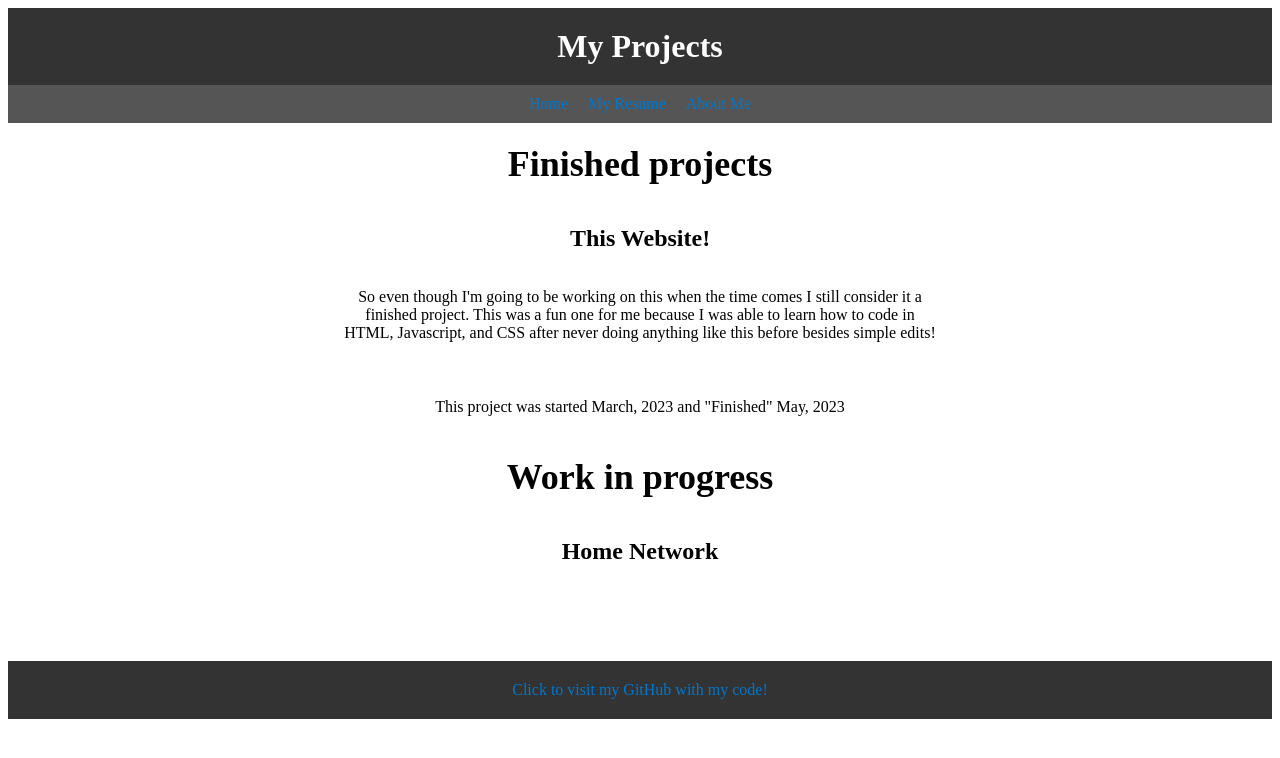
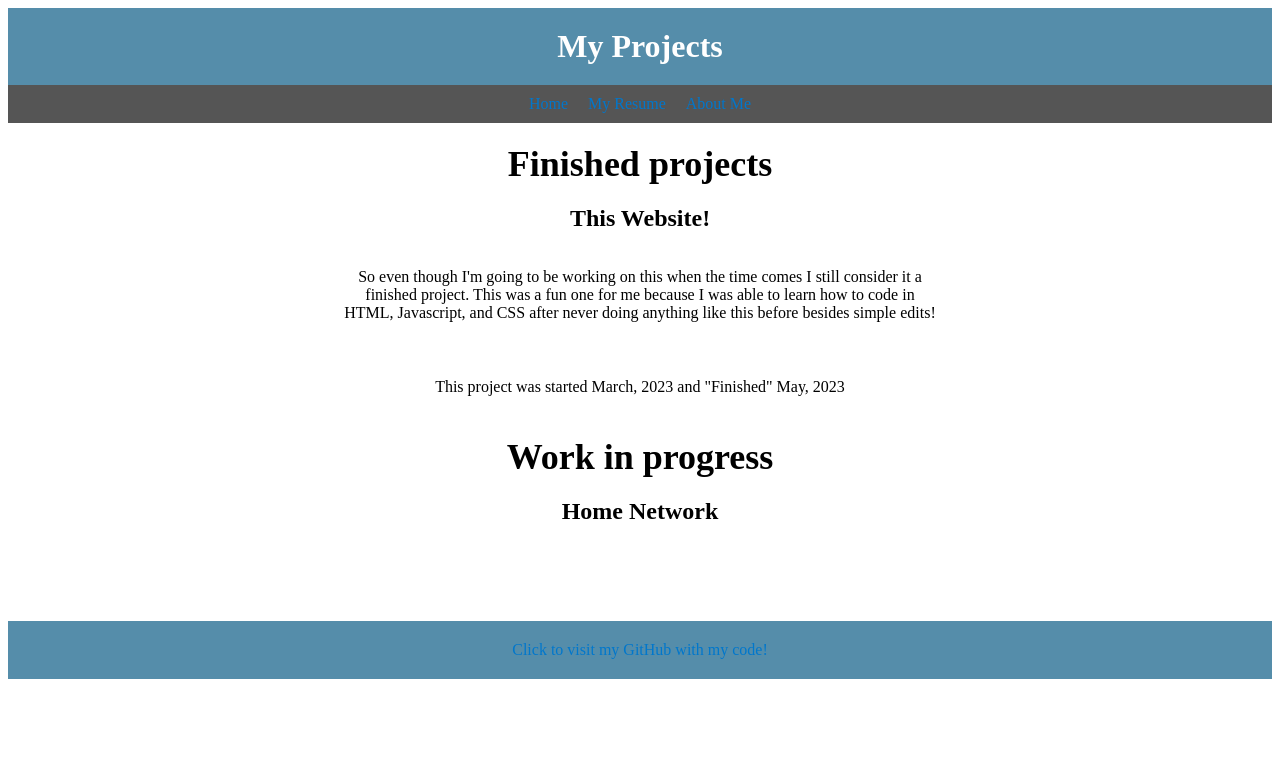
Before and after one commit to glowstick016/Website, a plain HTML site: page projects.html in a window 1280 px wide. Drawn offline with Linux system fonts and the light colour scheme.

Commit message:
Update style.css

```diff
--- a/style.css
+++ b/style.css
@@ -11,7 +11,7 @@
         font-family: Arial, sans-serif;
         font-size: 16px;
         line-height: 1.5;
-        background-color: #f8f8f8;
+        background-color: #a97356;
       }
 
       a {
@@ -24,7 +24,7 @@
       }
 
       header, footer {
-        background-color: #333;
+        background-color: #558daa;
         color: #fff;
         text-align: center;
         padding: 20px;
@@ -62,7 +62,7 @@
 
       main h1 {
         font-size: 36px;
-        margin: 0 0 20px 0;
+        margin: auto;
       }
 
       main p {
```
